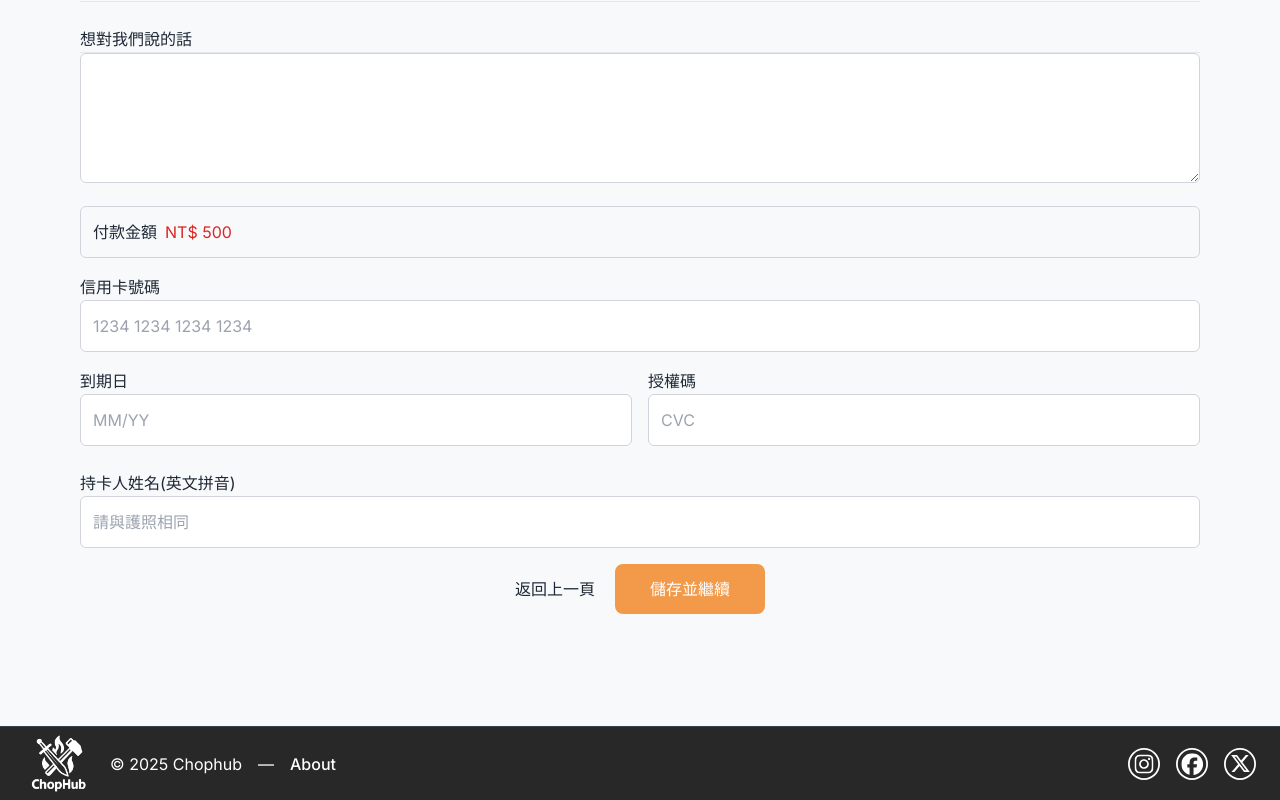
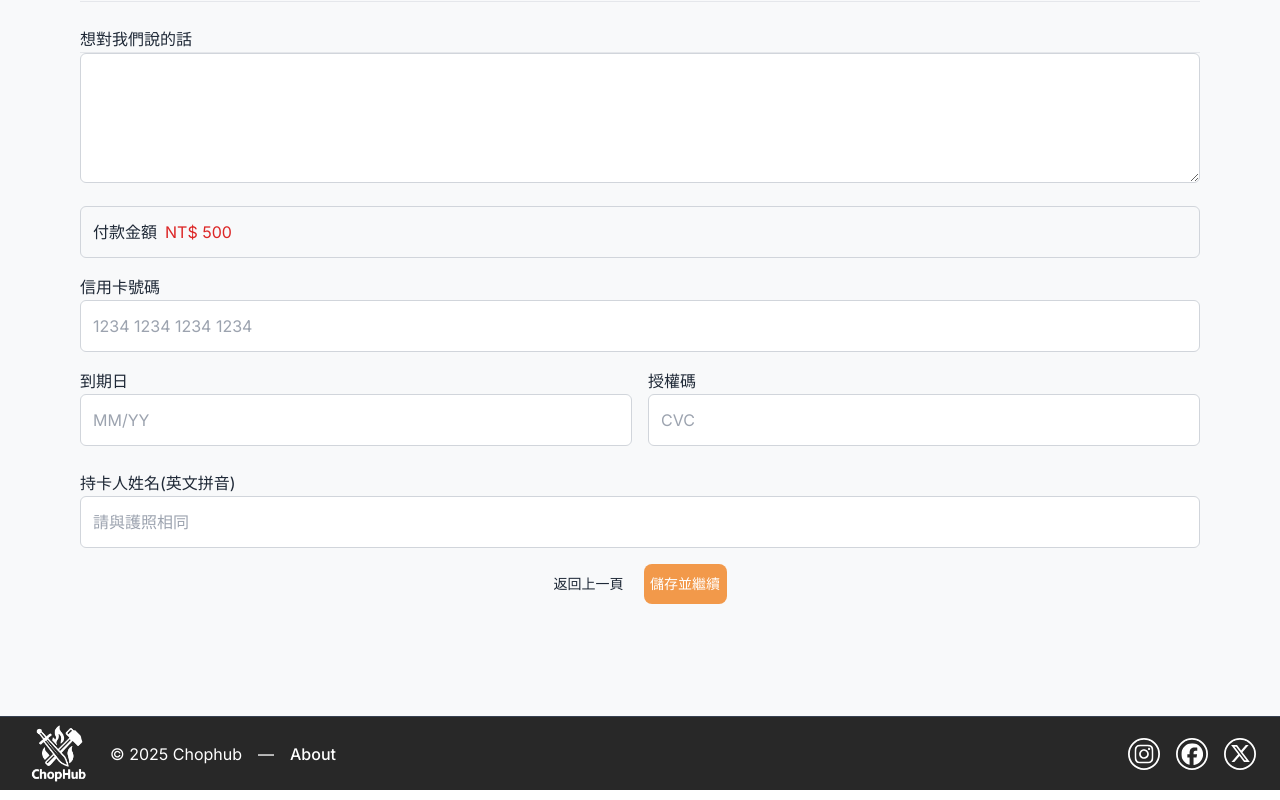
Before and after one commit to CJD-101-Group3/chophub, a Vue app: page /EventPayment in a window 1280 px wide. Shown: the part 530-1330 px from the top of the page. Built offline with nearby package versions, Linux system fonts and the light colour scheme; what @tsparticles/vue3 would draw is missing.

Commit message:
fix:   event 圖片路徑

```diff
--- a/src/views/EventHomePage.vue
+++ b/src/views/EventHomePage.vue
@@ -2,7 +2,7 @@
    <Theheader />
    <main class="bg-[#282828] flex-1 flex flex-col items-center overflow-y-auto space-y-4 md:space-y-6">
       <div class="relative">
-         <img src="/public/events/hero-background.jpg" alt="鑄造師" class="block z-index-[-1] opacity-[60%]">
+         <img src="/events/hero-background.jpg" alt="鑄造師" class="block z-index-[-1] opacity-[60%]">
          <p class="absolute top-[40%] left-[13%] text-[#fff] text-xl font-bold tracking-widest md:text-4xl lg:text-6xl">
             冷鋼烈火 ·
             共赴匠魂之旅</p>
@@ -122,7 +122,7 @@ const events = ref([
       rating: 4,
       reviews: 76,
       isFeatured: true,
-      image: '/public/events/knife-exhibition.png'
+      image: '/events/knife-exhibition.png'
    },
    {
       id: 3,
@@ -144,7 +144,7 @@ const events = ref([
       rating: 4,
       reviews: 64,
       isFeatured: true,
-      image: '/public/events/dark-stithy-workshop-with-hammer-anvil-firs-plan-fire-stove-background.jpg'
+      image: '/events/dark-stithy-workshop-with-hammer-anvil-firs-plan-fire-stove-background.jpg'
    },
    {
       id: 5,
@@ -155,7 +155,7 @@ const events = ref([
       rating: 5,
       reviews: 97,
       isFeatured: false,
-      image: '/public/events/forgingman.png'
+      image: '/events/forgingman.png'
    },
    {
       id: 6,
@@ -166,7 +166,7 @@ const events = ref([
       rating: 4.5,
       reviews: 43,
       isFeatured: false,
-      image: '/public/events/viking-forges-weapons-swords-smithy-man-warrior-s-clothes-is-smithy.jpg'
+      image: '/events/viking-forges-weapons-swords-smithy-man-warrior-s-clothes-is-smithy.jpg'
    }
 ]);
 
--- a/src/views/EventPayment.vue
+++ b/src/views/EventPayment.vue
@@ -30,7 +30,7 @@
           <!-- 圖片容器 -->
           <div class="hidden md:flex items-center justify-center p-4">
             <img
-              src="/public/events/Khukuri.png"
+              src="/events/Khukuri.png"
               alt="尼泊爾彎刀"
               class="w-full h-auto object-cover rounded-md max-h-[250px] opacity-90 shadow-md"
             >
@@ -80,20 +80,16 @@
 
           <router-link
             to="/EventDetail"
-            class="text-[16px] font-bold"
+            class="text-sm font-bold"
           >
             返回上一頁
           </router-link>
 
-        <GeneralButton
-            variant="primary"
-            @click="goToPayment"
-            width="150px"
-            height="50px"
-            font-size="16px"
-        >
-            儲存並繼續
-        </GeneralButton>
+          <div>
+              <basebutton variant="primary" @click="goToPayment">
+                儲存並繼續
+              </basebutton>
+          </div>
       </div>
 
 
@@ -107,7 +103,7 @@
 <script setup>
 import Theheader from '@/components/Theheader.vue';
 import Thefooter from '@/components/Thefooter.vue';
-import GeneralButton from '@/components/GeneralButton.vue';
+import basebutton from '@/components/Basebutton.vue';
 import { useRouter } from 'vue-router';
 
 const router = useRouter();
```
